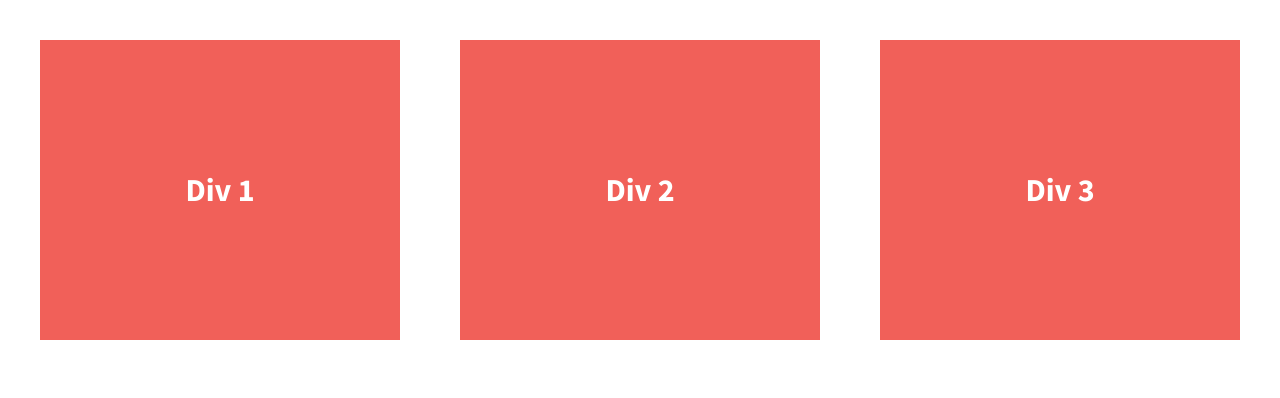
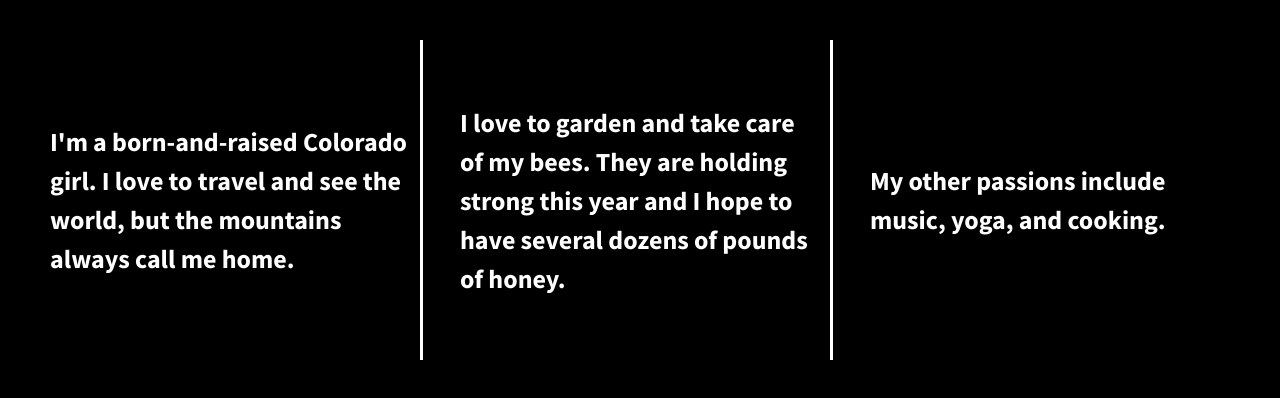
Before and after one commit to mikaylahenry/206-divs-flexbox-starter, a plain HTML site: page index.html in a window 1280 px wide. Drawn offline with nearby package versions, Linux system fonts and the light colour scheme.

Commit message:
added content and changed styles

```diff
--- a/css/main.css
+++ b/css/main.css
@@ -97,7 +97,7 @@ textarea {
 
 
 html {
-  background-color: #fff;
+  background-color: #000;
   height: 100%;
 }
 
@@ -122,10 +122,15 @@ body {
   display: flex;
   justify-content: center;
   line-height: 1.5em;
-  font-size: 1.6em;
-  background-color: #f16059;
+  font-size: 1.3em;
+  background-color: #000;
   height: 300px;
+  padding: 10px;
   width: 30%;
+}
+
+.div-1, .div-2 {
+  border-right: solid;
 }
 
 
--- a/index.html
+++ b/index.html
@@ -23,13 +23,13 @@
 
         <section class="wrapper">
             <div class="div-1">
-                Div 1
+                I'm a born-and-raised Colorado girl.  I love to travel and see the world, but the mountains always call me home.
             </div>
             <div class="div-2">
-                Div 2
+                I love to garden and take care of my bees.  They are holding strong this year and I hope to have several dozens of pounds of honey.
             </div>
             <div class="div-3">
-                Div 3
+                My other passions include music, yoga, and cooking.
             </div>
         </section>
 
```
